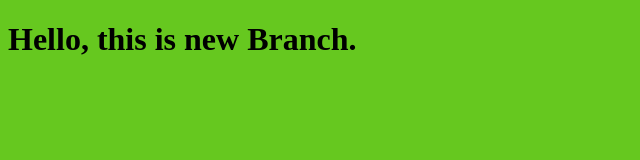
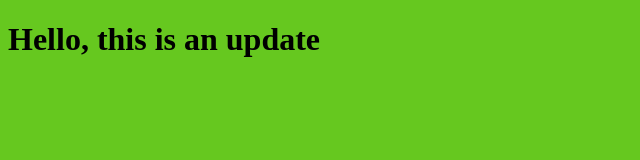
Before and after one commit to azmizaafouri/testProject, a plain HTML site: page index.html in a window 1280 px wide. Shown: the whole page, without its empty margins (0-640 px from the left). Drawn offline with Linux system fonts and the light colour scheme.

Commit message:
edit html file

```diff
--- a/index.html
+++ b/index.html
@@ -7,7 +7,7 @@
   <link rel="stylesheet" href="style.css">
 </head>
 <body>
-  <h1>Hello, this is new Branch.</h1>
+  <h1>Hello, this is an update</h1>
   <script src="app.js"></script>
 </body>
 </html>
```
